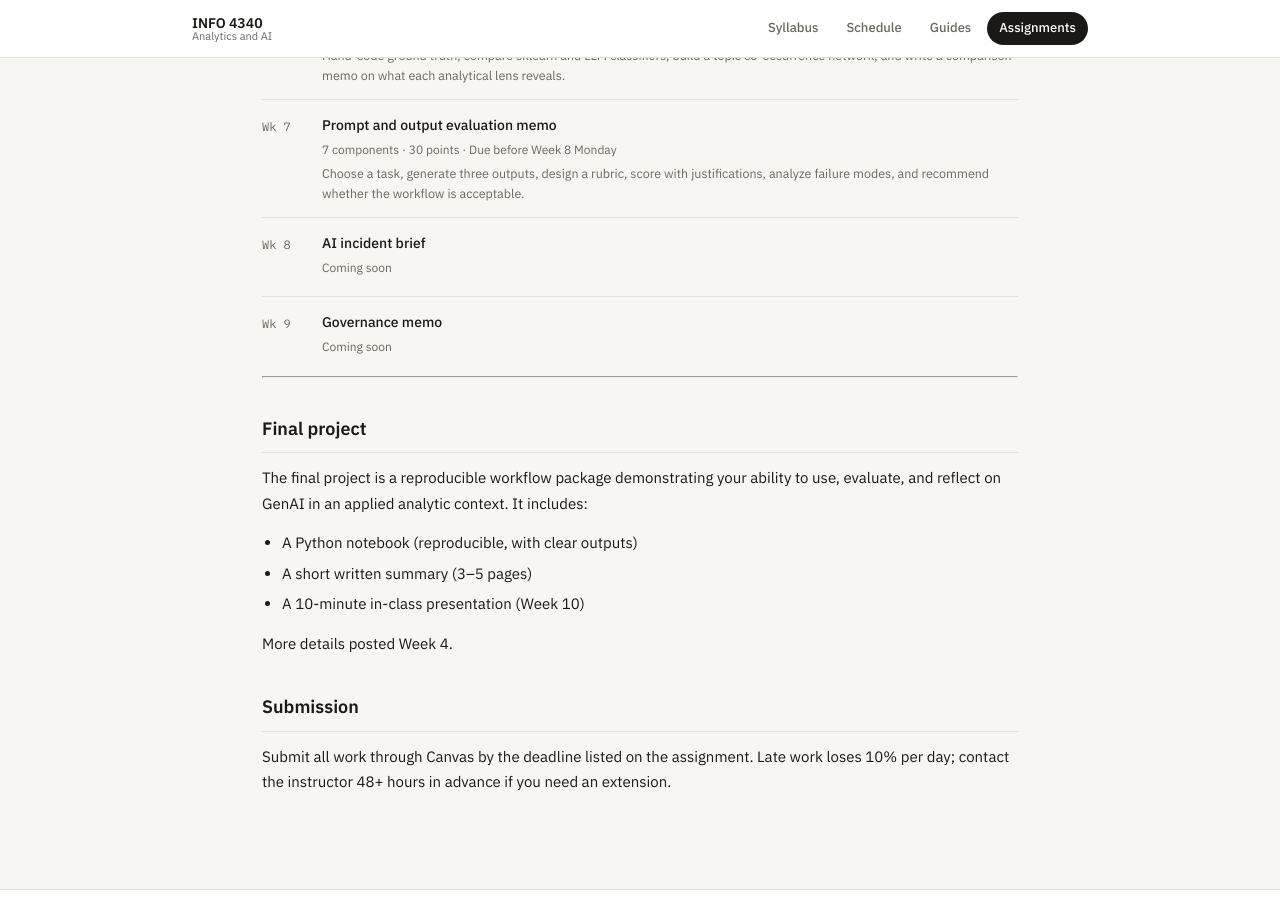
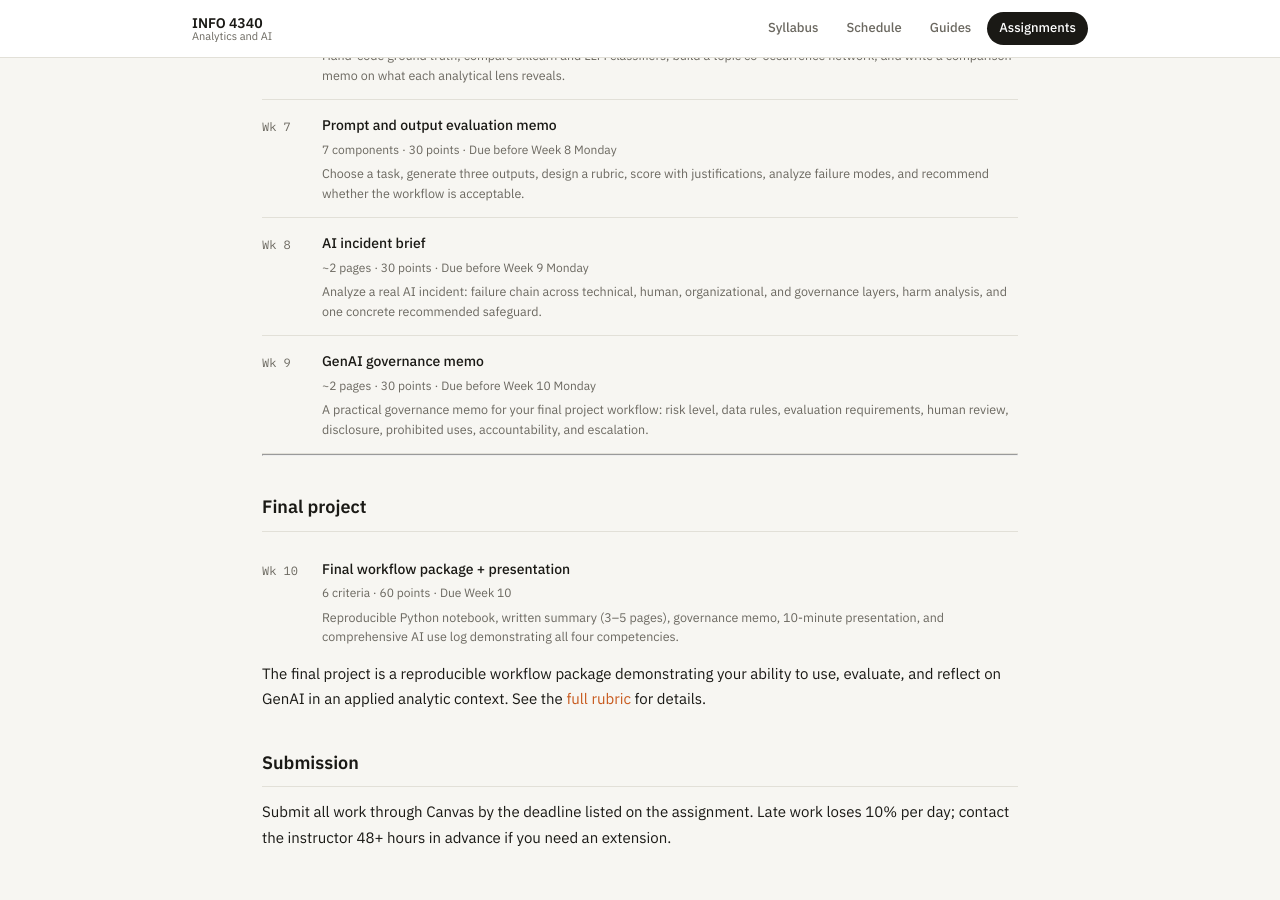
Before and after one commit to steflangehennig/info4340, a Jekyll site: the page built from assignments.md, in a window 1280 px wide and 900 px high, scrolled down 1119 px. Built offline with Jekyll 4.4.1, drawn with Linux system fonts in a browser that asks for light colours.

Commit message:
add remaining artifacts

```diff
--- a/assignments.md
+++ b/assignments.md
@@ -80,16 +80,18 @@ All weekly deliverables must include an **AI use log** — a brief record of wha
 <div class="assignment-row">
   <div class="assignment-week">Wk 8</div>
   <div class="assignment-content">
-    <div class="assignment-title">AI incident brief</div>
-    <div class="assignment-meta">Coming soon</div>
+    <div class="assignment-title"><a href="{{ site.baseurl }}/assignments/week-8-incident/">AI incident brief</a></div>
+    <div class="assignment-meta">~2 pages · 30 points · Due before Week 9 Monday</div>
+    <div class="assignment-desc">Analyze a real AI incident: failure chain across technical, human, organizational, and governance layers, harm analysis, and one concrete recommended safeguard.</div>
   </div>
 </div>
 
 <div class="assignment-row">
   <div class="assignment-week">Wk 9</div>
   <div class="assignment-content">
-    <div class="assignment-title">Governance memo</div>
-    <div class="assignment-meta">Coming soon</div>
+    <div class="assignment-title"><a href="{{ site.baseurl }}/assignments/week-9-governance/">GenAI governance memo</a></div>
+    <div class="assignment-meta">~2 pages · 30 points · Due before Week 10 Monday</div>
+    <div class="assignment-desc">A practical governance memo for your final project workflow: risk level, data rules, evaluation requirements, human review, disclosure, prohibited uses, accountability, and escalation.</div>
   </div>
 </div>
 
@@ -97,13 +99,16 @@ All weekly deliverables must include an **AI use log** — a brief record of wha
 
 ## Final project
 
-The final project is a reproducible workflow package demonstrating your ability to use, evaluate, and reflect on GenAI in an applied analytic context. It includes:
+<div class="assignment-row">
+  <div class="assignment-week">Wk 10</div>
+  <div class="assignment-content">
+    <div class="assignment-title"><a href="{{ site.baseurl }}/assignments/final-project/">Final workflow package + presentation</a></div>
+    <div class="assignment-meta">6 criteria · 60 points · Due Week 10</div>
+    <div class="assignment-desc">Reproducible Python notebook, written summary (3–5 pages), governance memo, 10-minute presentation, and comprehensive AI use log demonstrating all four competencies.</div>
+  </div>
+</div>
 
-- A Python notebook (reproducible, with clear outputs)
-- A short written summary (3–5 pages)
-- A 10-minute in-class presentation (Week 10)
-
-More details posted Week 4.
+The final project is a reproducible workflow package demonstrating your ability to use, evaluate, and reflect on GenAI in an applied analytic context. See the [full rubric]({{ site.baseurl }}/assignments/final-project/) for details.
 
 ## Submission
 
```
Also changed, not shown: assignments/final-project.md (added, +35 -0 lines), assignments/week-8-incident.md (added, +33 -0 lines), assignments/week-9-governance.md (added, +35 -0 lines), schedule.md (+6 -6 lines), schedule/week-10.md (added, +27 -0 lines), schedule/week-8.md (added, +57 -0 lines), schedule/week-9.md (added, +57 -0 lines).
